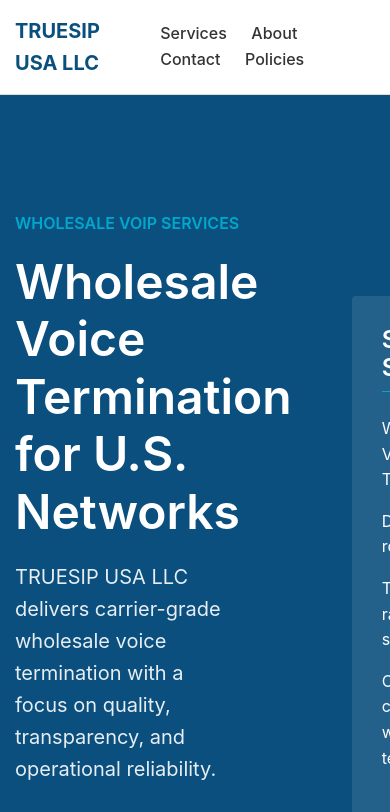
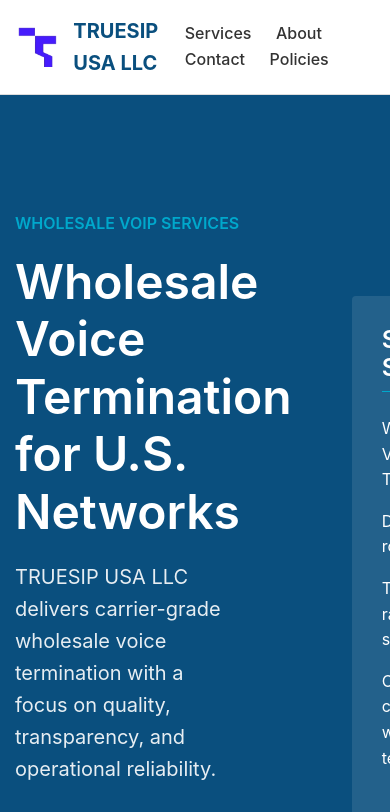
Before and after one commit to truesip/truesip, a plain HTML site: page index.html in a window 390 px wide. Shown: the top 812 px of the page. Drawn offline with Linux system fonts and the light colour scheme.

Commit message:
Add company logo to header
- Added logo images to assets/logo directory
- Updated all HTML pages to display logo in header
- Logo appears next to company name
- Added CSS styling for proper logo display
- Logo is responsive and properly sized (40px height)

Co-Authored-By: Warp <agent@warp.dev>

```diff
--- a/assets/css/styles.css
+++ b/assets/css/styles.css
@@ -107,6 +107,19 @@
   font-size: 1.25rem;
   font-weight: 700;
   color: var(--primary);
+  display: flex;
+  align-items: center;
+  gap: 10px;
+  text-decoration: none;
+}
+
+.logo:hover {
+  text-decoration: none;
+}
+
+.logo-img {
+  height: 40px;
+  width: auto;
 }
 
 .nav-links a {
--- a/index.html
+++ b/index.html
@@ -13,7 +13,10 @@
   <body>
     <header class="navbar">
       <div class="container nav-inner">
-        <a class="logo" href="index.html">TRUESIP USA LLC</a>
+        <a class="logo" href="index.html">
+          <img src="assets/logo/5-removebg-preview.png" alt="TRUESIP USA LLC Logo" class="logo-img" />
+          <span>TRUESIP USA LLC</span>
+        </a>
         <nav class="nav-links" aria-label="Primary">
           <a href="services.html">Services</a>
           <a href="about.html">About</a>
```
Also changed, not shown: about.html (+4 -1 lines), contact.html (+4 -1 lines), policies/acceptable-use-policy.html (+4 -1 lines), policies/compliance-policy.html (+4 -1 lines), policies/index.html (+4 -1 lines), policies/privacy-policy.html (+4 -1 lines), policies/terms-of-service.html (+4 -1 lines), services.html (+4 -1 lines), assets/logo/4-removebg-preview.png (added), assets/logo/5-removebg-preview.png (added).
